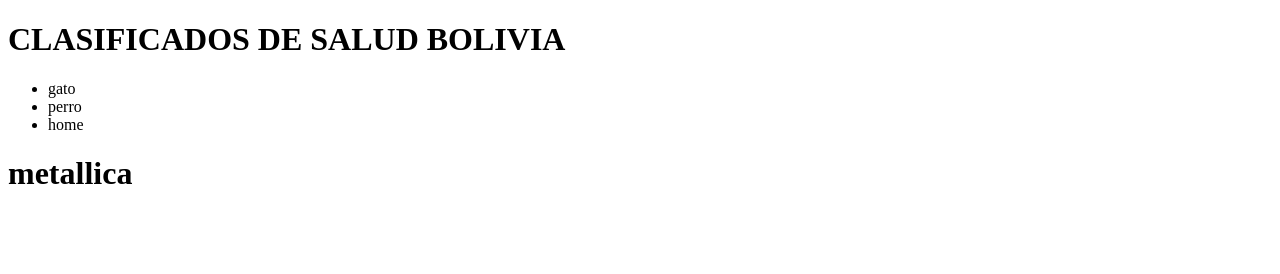
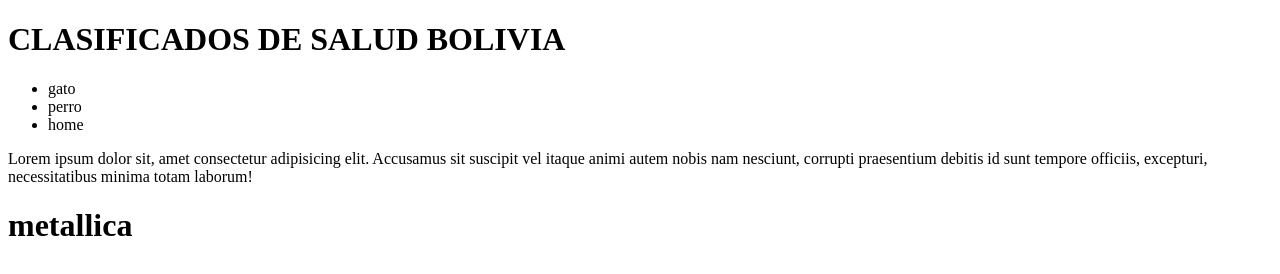
Before and after one commit to troyanus/Proyecto, a plain HTML site: page index.html in a window 1280 px wide. Drawn offline with Linux system fonts and the light colour scheme.

Commit message:
aumentando lorem

```diff
--- a/index.html
+++ b/index.html
@@ -12,7 +12,7 @@
                 <li><a>home</a></li>
             </ul>
         </header>
-
+        <p>Lorem ipsum dolor sit, amet consectetur adipisicing elit. Accusamus sit suscipit vel itaque animi autem nobis nam nesciunt, corrupti praesentium debitis id sunt tempore officiis, excepturi, necessitatibus minima totam laborum!</p>
         <footer>
             <h1>metallica</h1>
         </footer>
```
